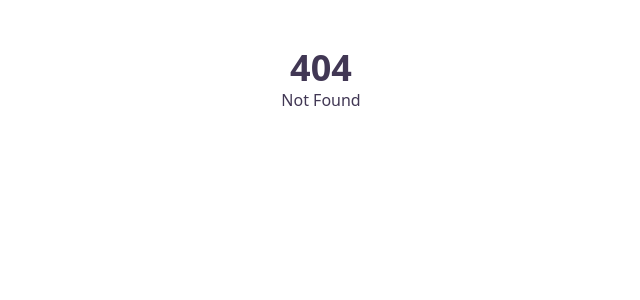
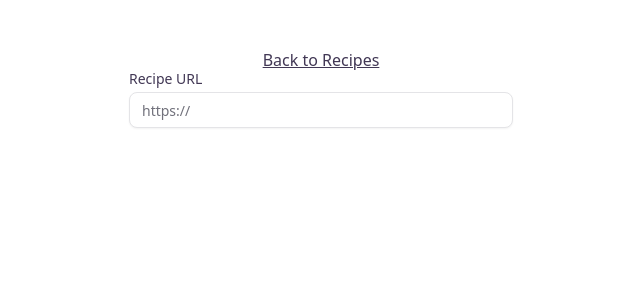
Before and after one commit to bafowler/recipe-library, a SvelteKit app: page /add/from-url in a window 1280 px wide. Before the commit this address had no page. Shown: the top 300 px of the page, without its empty margins (319-959 px from the left). Built offline with nearby package versions, Linux system fonts and the light colour scheme.

Commit message:
add area to enter in recipe url

```diff
--- a/package.json
+++ b/package.json
@@ -15,10 +15,12 @@
 		"mongodb": "^6.20.0"
 	},
 	"devDependencies": {
+		"@internationalized/date": "^3.9.0",
 		"@lucide/svelte": "^0.544.0",
 		"@sveltejs/adapter-auto": "^6.1.0",
 		"@sveltejs/kit": "^2.42.2",
 		"@tailwindcss/vite": "^4.0.0",
+		"bits-ui": "^2.11.0",
 		"clsx": "^2.1.1",
 		"daisyui": "^5.1.13",
 		"eslint": "^9.36.0",
--- /dev/null
+++ b/src/lib/components/ui/input/index.ts
@@ -0,0 +1,7 @@
+import Root from "./input.svelte";
+
+export {
+	Root,
+	//
+	Root as Input,
+};
--- /dev/null
+++ b/src/lib/components/ui/input/input.svelte
@@ -0,0 +1,51 @@
+<script lang="ts">
+	import type { HTMLInputAttributes, HTMLInputTypeAttribute } from "svelte/elements";
+	import { cn, type WithElementRef } from "$lib/utils.js";
+
+	type InputType = Exclude<HTMLInputTypeAttribute, "file">;
+
+	type Props = WithElementRef<
+		Omit<HTMLInputAttributes, "type"> &
+			({ type: "file"; files?: FileList } | { type?: InputType; files?: undefined })
+	>;
+
+	let {
+		ref = $bindable(null),
+		value = $bindable(),
+		type,
+		files = $bindable(),
+		class: className,
+		...restProps
+	}: Props = $props();
+</script>
+
+{#if type === "file"}
+	<input
+		bind:this={ref}
+		data-slot="input"
+		class={cn(
+			"selection:bg-primary dark:bg-input/30 selection:text-primary-foreground border-input ring-offset-background placeholder:text-muted-foreground shadow-xs flex h-9 w-full min-w-0 rounded-md border bg-transparent px-3 pt-1.5 text-sm font-medium outline-none transition-[color,box-shadow] disabled:cursor-not-allowed disabled:opacity-50 md:text-sm",
+			"focus-visible:border-ring focus-visible:ring-ring/50 focus-visible:ring-[3px]",
+			"aria-invalid:ring-destructive/20 dark:aria-invalid:ring-destructive/40 aria-invalid:border-destructive",
+			className
+		)}
+		type="file"
+		bind:files
+		bind:value
+		{...restProps}
+	/>
+{:else}
+	<input
+		bind:this={ref}
+		data-slot="input"
+		class={cn(
+			"border-input bg-background selection:bg-primary dark:bg-input/30 selection:text-primary-foreground ring-offset-background placeholder:text-muted-foreground shadow-xs flex h-9 w-full min-w-0 rounded-md border px-3 py-1 text-base outline-none transition-[color,box-shadow] disabled:cursor-not-allowed disabled:opacity-50 md:text-sm",
+			"focus-visible:border-ring focus-visible:ring-ring/50 focus-visible:ring-[3px]",
+			"aria-invalid:ring-destructive/20 dark:aria-invalid:ring-destructive/40 aria-invalid:border-destructive",
+			className
+		)}
+		{type}
+		bind:value
+		{...restProps}
+	/>
+{/if}
--- /dev/null
+++ b/src/lib/components/ui/label/index.ts
@@ -0,0 +1,7 @@
+import Root from "./label.svelte";
+
+export {
+	Root,
+	//
+	Root as Label,
+};
--- /dev/null
+++ b/src/lib/components/ui/label/label.svelte
@@ -0,0 +1,20 @@
+<script lang="ts">
+	import { Label as LabelPrimitive } from "bits-ui";
+	import { cn } from "$lib/utils.js";
+
+	let {
+		ref = $bindable(null),
+		class: className,
+		...restProps
+	}: LabelPrimitive.RootProps = $props();
+</script>
+
+<LabelPrimitive.Root
+	bind:ref
+	data-slot="label"
+	class={cn(
+		"flex select-none items-center gap-2 text-sm font-medium leading-none peer-disabled:cursor-not-allowed peer-disabled:opacity-50 group-data-[disabled=true]:pointer-events-none group-data-[disabled=true]:opacity-50",
+		className
+	)}
+	{...restProps}
+/>
--- a/src/routes/+layout.svelte
+++ b/src/routes/+layout.svelte
@@ -13,7 +13,7 @@
 		display: flex;
 		flex-direction: column;
 		align-items: center;
-		justify-content: center;
 		box-sizing: border-box;
+		min-height: 100vh;
 	}
 </style>
--- a/src/routes/+page.svelte
+++ b/src/routes/+page.svelte
@@ -1,9 +1,14 @@
 <script>
+	import { goto } from '$app/navigation';
 	import { Button } from '$lib/components/ui/button/index.js';
 	import PlusIcon from '@lucide/svelte/icons/plus';
 
 	let { data } = $props();
 	let recipes = data.recipes;
+
+	function handleAddRecipe() {
+		goto('/add/from-url');
+	}
 </script>
 
 <svelte:head>
@@ -12,7 +17,7 @@
 </svelte:head>
 
 <div class="flex">
-	<Button variant="outline" size="sm">
+	<Button variant="outline" size="sm" onclick={handleAddRecipe}>
 		<PlusIcon />
 		Add Recipe
 	</Button>
--- /dev/null
+++ b/src/routes/add/from-url/+page.svelte
@@ -0,0 +1,13 @@
+<script lang="ts">
+	import { Input } from '$lib/components/ui/input/index.js';
+	import { Label } from '$lib/components/ui/label/index.js';
+</script>
+
+<div>
+	<a class="link" href="/">Back to Recipes</a>
+</div>
+
+<div class="flex w-full max-w-sm flex-col gap-1.5">
+	<Label for="url" class="semi-bold">Recipe URL</Label>
+	<Input type="url" id="url" placeholder="https://" />
+</div>
```
Also changed, not shown: 1 other file (tests, documents, lock files or other folders).
